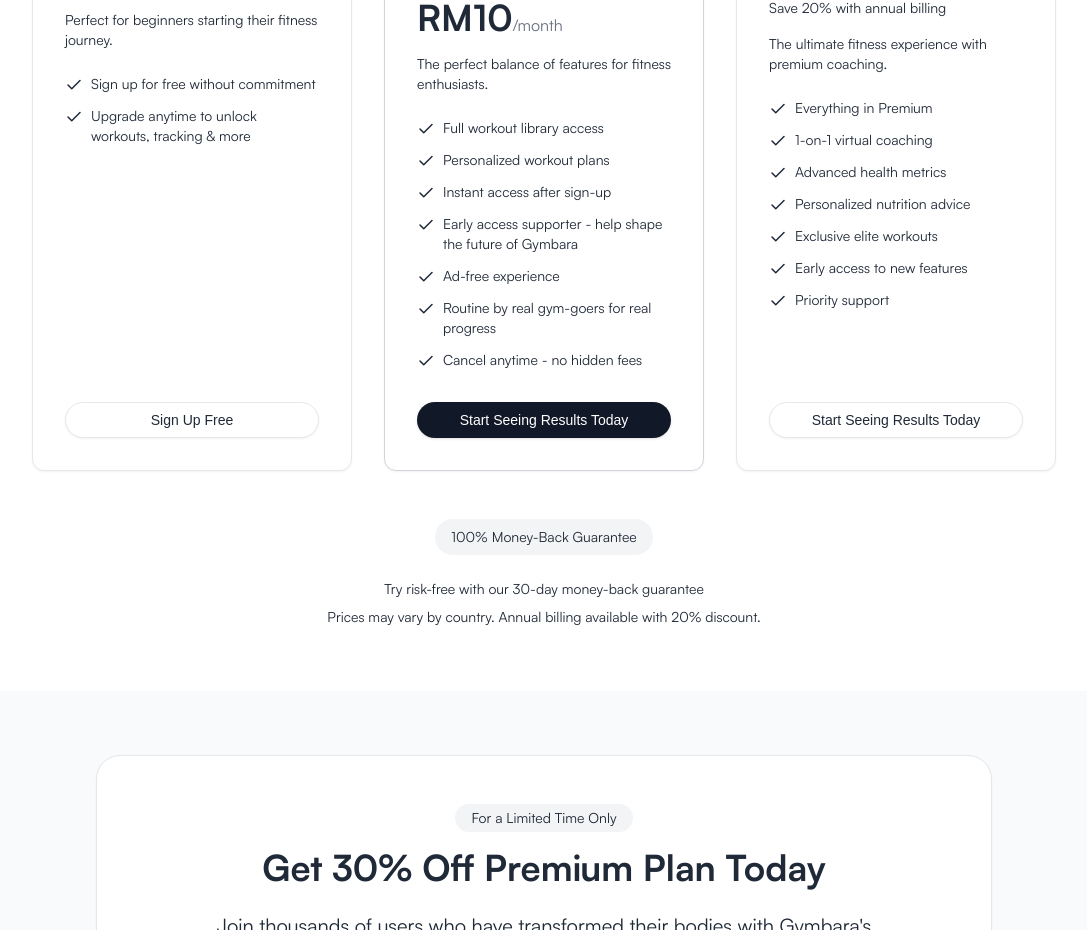
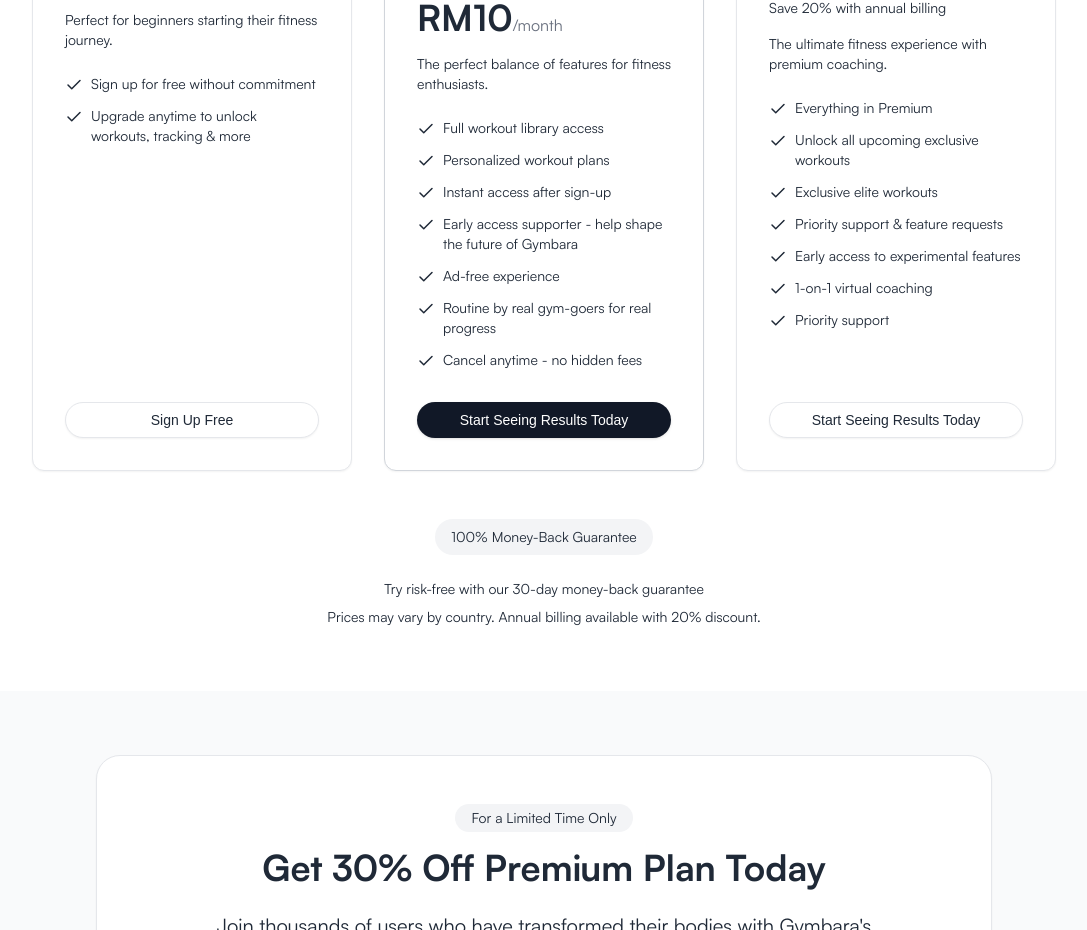
Before and after one commit to haikali3/gymbara, a Next.js app: page /home in a window 1280 px wide. Shown: the part 1720-2650 px from the top of the page, without its empty margins (96-1183 px from the left). Built offline with nearby package versions, Linux system fonts and the light colour scheme.

Commit message:
feat: update features in PricingSection for enhanced user engagement and clarity

```diff
--- a/src/components/_landing-page/pricing-section.tsx
+++ b/src/components/_landing-page/pricing-section.tsx
@@ -64,11 +64,11 @@ export default function PricingSection() {
             description="The ultimate fitness experience with premium coaching."
             features={[
               "Everything in Premium",
+              "Unlock all upcoming exclusive workouts",
+              "Exclusive elite workouts",
+              "Priority support & feature requests",
+              "Early access to experimental features",
               "1-on-1 virtual coaching",
-              "Advanced health metrics",
-              "Personalized nutrition advice",
-              "Exclusive elite workouts",
-              "Early access to new features",
               "Priority support",
             ]}
             savingsText="Save 20% with annual billing"
```
